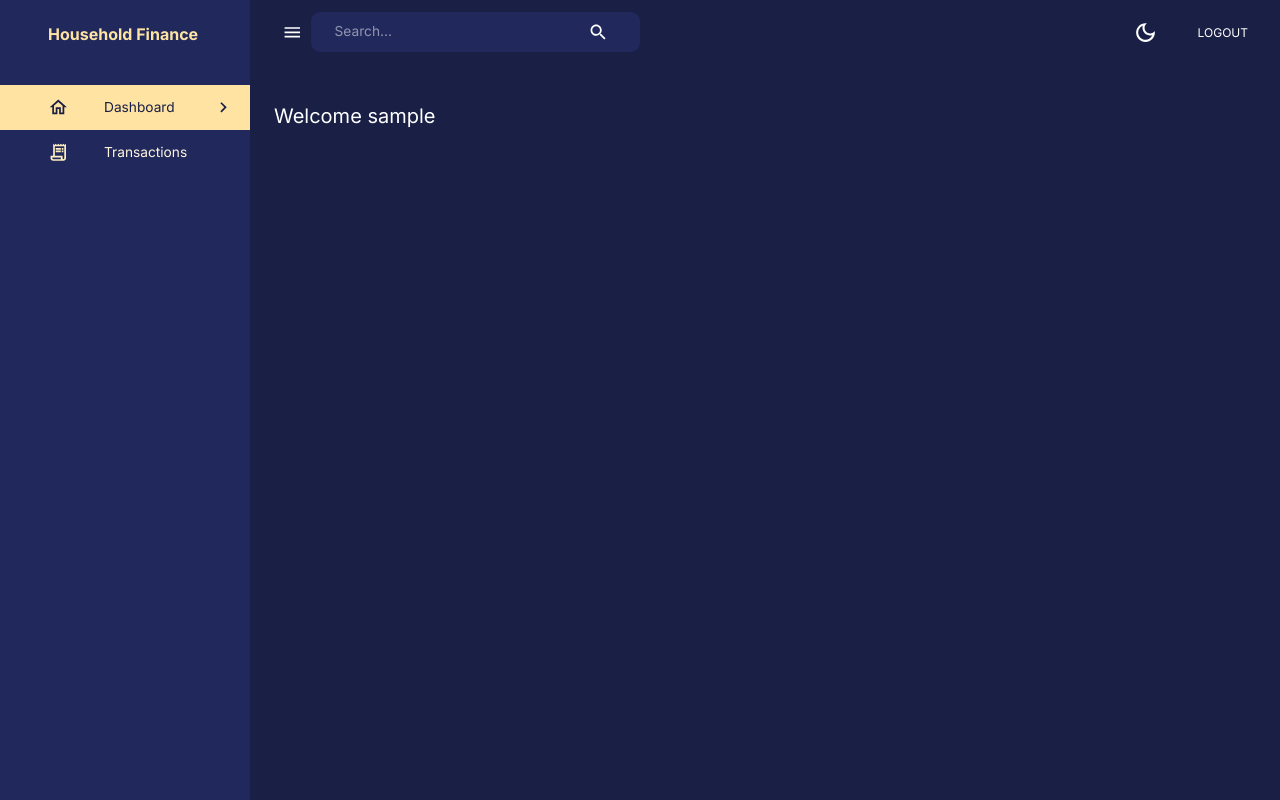
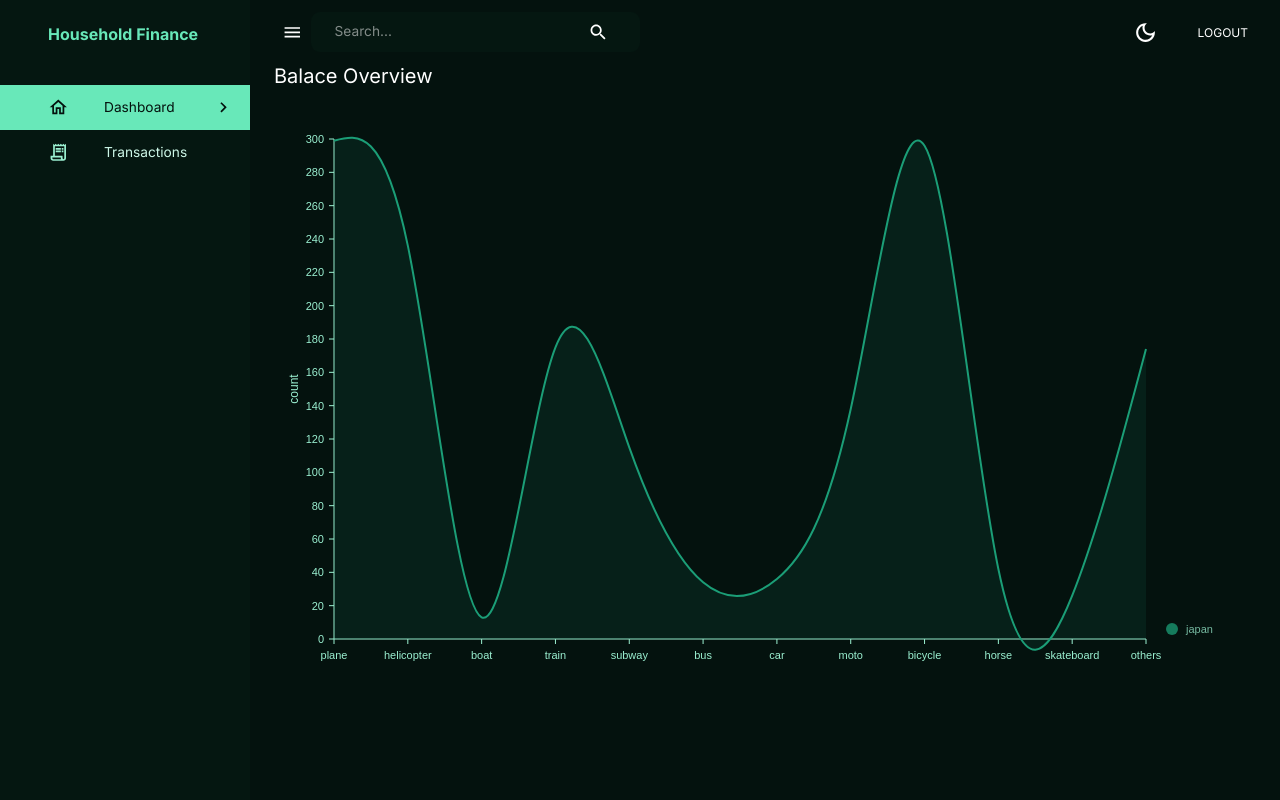
Before and after one commit to ArvidErik/future-balance-client, a React (Create React App) app: page /dashboard in a window 1280 px wide. Built offline with nearby package versions, Linux system fonts and the light colour scheme; sample sign-in values are in the browser's storage.

Commit message:
dashboard

```diff
--- a/package.json
+++ b/package.json
@@ -11,6 +11,7 @@
     "@nivo/bar": "^0.83.0",
     "@nivo/core": "^0.83.0",
     "@nivo/geo": "^0.83.0",
+    "@nivo/line": "^0.84.0",
     "@nivo/pie": "^0.83.0",
     "@reduxjs/toolkit": "^1.9.7",
     "@testing-library/jest-dom": "^5.17.0",
--- /dev/null
+++ b/src/components/BalanceChart.jsx
@@ -0,0 +1,173 @@
+import React from "react";
+import { ResponsiveLine } from "@nivo/line";
+import { useTheme } from "@emotion/react";
+import { Box, Typography } from "@mui/material";
+
+function BalanceChart() {
+  const theme = useTheme();
+
+  return (
+    <>
+    <Typography variant="h4">
+        Balace Overview
+    </Typography>
+    <ResponsiveLine
+      data={[{
+        "id": "japan",
+        "color": "hsl(0, 70%, 50%)",
+        "data": [
+          {
+            "x": "plane",
+            "y": 299
+          },
+          {
+            "x": "helicopter",
+            "y": 236
+          },
+          {
+            "x": "boat",
+            "y": 13
+          },
+          {
+            "x": "train",
+            "y": 175
+          },
+          {
+            "x": "subway",
+            "y": 115
+          },
+          {
+            "x": "bus",
+            "y": 34
+          },
+          {
+            "x": "car",
+            "y": 36
+          },
+          {
+            "x": "moto",
+            "y": 138
+          },
+          {
+            "x": "bicycle",
+            "y": 296
+          },
+          {
+            "x": "horse",
+            "y": 42
+          },
+          {
+            "x": "skateboard",
+            "y": 26
+          },
+          {
+            "x": "others",
+            "y": 174
+          }
+        ]
+      }]}
+      theme={{
+        axis: {
+          domain: {
+            line: {
+              stroke: theme.palette.secondary[200],
+            },
+          },
+          legend: {
+            text: {
+              fill: theme.palette.secondary[200],
+            },
+          },
+          ticks: {
+            line: {
+              stroke: theme.palette.secondary[200],
+              strokeWidth: 1,
+            },
+            text: {
+              fill: theme.palette.secondary[200],
+            },
+          },
+        },
+        legends: {
+          text: {
+            fill: theme.palette.secondary[200],
+          },
+        },
+        tooltip: {
+          container: {
+            color: theme.palette.primary.main,
+          },
+        },
+      }}
+      margin={{ top: 50, right: 110, bottom: 50, left: 60 }}
+      xScale={{ type: "point" }}
+      yScale={{
+        type: "linear",
+        min: "auto",
+        max: "auto",
+        stacked: true,
+        reverse: false,
+      }}
+      yFormat=" >-.2f"
+      curve="natural"
+      axisTop={null}
+      axisRight={null}
+      axisBottom={{
+        tickSize: 5,
+        tickPadding: 5,
+        tickRotation: 0,
+        legendOffset: 36,
+        legendPosition: "middle",
+      }}
+      axisLeft={{
+        tickSize: 5,
+        tickPadding: 5,
+        tickRotation: 0,
+        legend: "count",
+        legendOffset: -40,
+        legendPosition: "middle",
+      }}
+      colors={{ scheme: 'dark2' }}
+      pointSize={10}
+      enableGridX={false}
+      enableGridY={false}
+      areaOpacity={0.1}
+      pointColor={{ theme: "background" }}
+      pointBorderWidth={2}
+      pointBorderColor={{ from: "serieColor" }}
+      pointLabelYOffset={-12}
+      useMesh={true}
+      enableArea={true}
+      areaBaselineValue={0}
+      legends={[
+        {
+          anchor: "bottom-right",
+          direction: "column",
+          justify: false,
+          translateX: 100,
+          translateY: 0,
+          itemsSpacing: 0,
+          itemDirection: "left-to-right",
+          itemWidth: 80,
+          itemHeight: 20,
+          itemOpacity: 0.75,
+          symbolSize: 12,
+          symbolShape: "circle",
+          symbolBorderColor: "rgba(0, 0, 0, .5)",
+          effects: [
+            {
+              on: "hover",
+              style: {
+                itemBackground: "rgba(0, 0, 0, .03)",
+                itemOpacity: 1,
+              },
+            },
+          ],
+        },
+      ]}
+    />
+</>
+  );
+}
+
+export default BalanceChart;
--- a/src/pages/dashboard/index.jsx
+++ b/src/pages/dashboard/index.jsx
@@ -1,10 +1,11 @@
-import { Container, Typography, Button } from "@mui/material";
+import { Container, Typography, Button, Box } from "@mui/material";
+import BalanceChart from "components/BalanceChart";
 import React from "react";
 import { Link } from "react-router-dom";
 
+
 function Dashboard({ username }) {
 
-  console.log("username is", username);
 
   return !username ? (
     <Container
@@ -27,9 +28,11 @@ function Dashboard({ username }) {
     </Container>
   ) : (
     <Container>
-      <Typography variant="h4" mt={5}>
-        Welcome {username}
-      </Typography>
+      <Box></Box>
+      <Box height="75vh">
+        <BalanceChart/>
+      </Box>
+
     </Container>
   );
 }
--- a/src/pages/logout/index.jsx
+++ b/src/pages/logout/index.jsx
@@ -1,6 +1,8 @@
 import React from "react";
 import { Typography, Button, Box } from "@mui/material";
 import { Link, useNavigate } from "react-router-dom";
+
+
 
 
 function Logout({setUsername}) {
--- a/src/theme.js
+++ b/src/theme.js
@@ -17,30 +17,33 @@ export const tokensDark = {
     },
     primary: {
       // blue
-      100: "#d3d4de",
-      200: "#a6a9be",
-      300: "#7a7f9d",
-      400: "#4d547d",
-      500: "#21295c",
-      600: "#191F45", // manually adjusted
-      700: "#141937",
-      800: "#0d1025",
-      900: "#070812",
+      100: "#cdd1cf",
+      200: "#9ba2a0",
+      300: "#697470",
+      400: "#374541",
+      500: "#051711",
+      600: "#04120e",
+      700: "#030e0a",
+      800: "#020907",
+      900: "#010503"
     },
     secondary: {
       // yellow
-      50: "#f0f0f0", // manually adjusted
-      100: "#fff6e0",
-      200: "#ffedc2",
-      300: "#ffe3a3",
-      400: "#ffda85",
-      500: "#ffd166",
-      600: "#cca752",
-      700: "#997d3d",
-      800: "#665429",
-      900: "#332a14",
+      50: "#defaf0", // manually adjusted
+      100: "#cdf7e8",
+      200: "#9bf0d1",
+      300: "#68e8b9",
+      400: "#36e1a2",
+      500: "#04d98b",
+      600: "#03ae6f",
+      700: "#028253",
+      800: "#025738",
+      900: "#012b1c"
     },
   };
+
+
+
 
   // function that reverses the color palette
   function reverseTokens(tokensDark) {
```
Also changed, not shown: src/components/TotalBalance.jsx (added), 1 other file (tests, documents, lock files or other folders).
